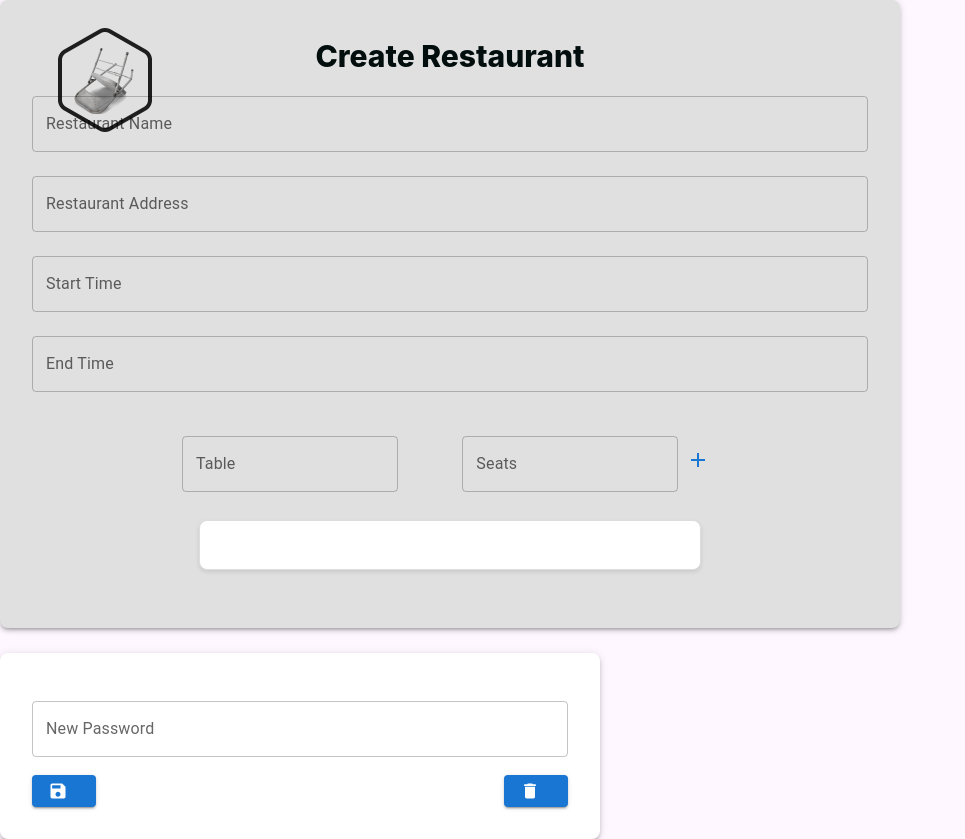
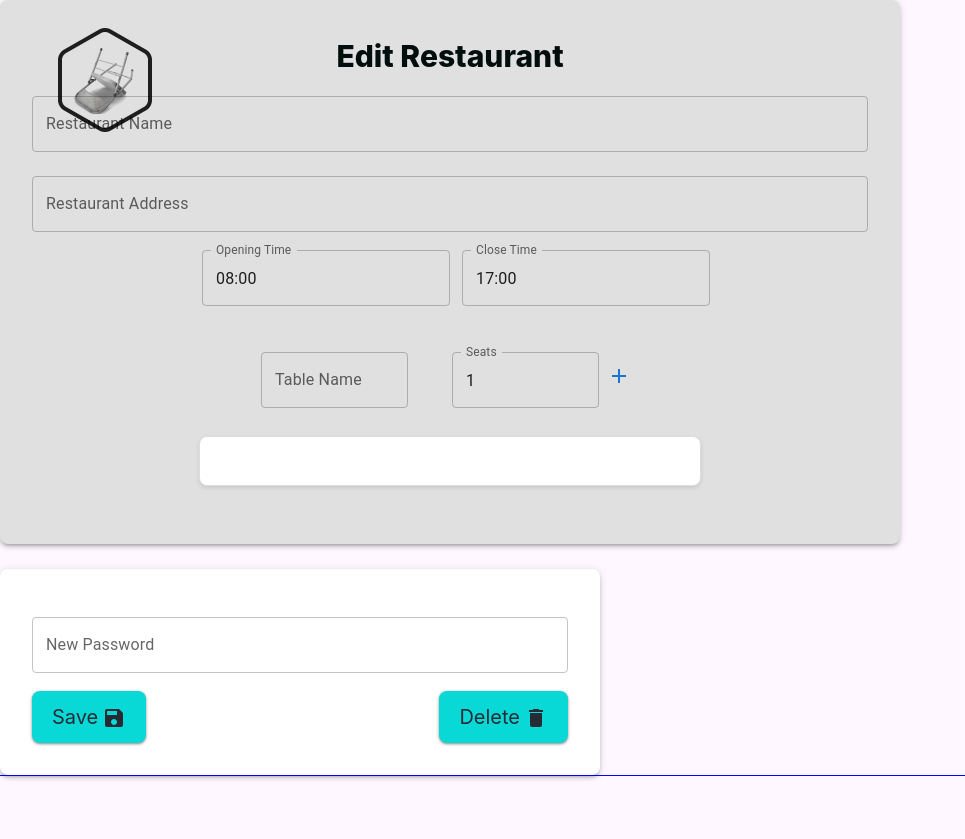
Before and after one commit to EricLi3/tables4u, a Next.js app: page /createRest in a window 1280 px wide. Shown: the whole page, without its empty margins (0-965 px from the left). After the commit the page ends 800 px from the top, so only its background shows below. Built offline with nearby package versions, Linux system fonts and the light colour scheme.

Commit message:
added time picker and did CSS

```diff
--- a/package.json
+++ b/package.json
@@ -3,7 +3,7 @@
   "version": "0.1.0",
   "private": true,
   "scripts": {
-    "dev": "next dev",
+    "dev": "WATCHPACK_POLLING=true next dev",
     "build": "next build",
     "start": "next start",
     "lint": "next lint",
--- a/src/app/globals.css
+++ b/src/app/globals.css
@@ -166,8 +166,7 @@ li {
 }
 
 .icon-padding {
-  margin: 4px 0px;
-  padding-left: 4px;
+  margin: 0px 0px 2px 4px;
 }
 
 .top-left-button {
@@ -198,6 +197,7 @@ li {
   width: 40vw;
 }
 
+/* TODO: make the login pages background box use the Box component */
 .login-fields {
   background-color: var(--gray);
   border-radius: 24px;
--- a/src/pages/createRest/editRest.css
+++ b/src/pages/createRest/editRest.css
@@ -22,6 +22,7 @@
 .table-item {
   display: flex;
   justify-content: space-between;
+  align-items: center;
   padding: 10px;
   border-bottom: 1px solid #ddd;
 }
--- a/src/pages/createRest/index.tsx
+++ b/src/pages/createRest/index.tsx
@@ -2,26 +2,39 @@ import React, { useState } from "react";
 import Link from "next/link";
 import { Box, TextField, Button, IconButton } from "@mui/material";
 import { Add, Save } from "@mui/icons-material";
-import DeleteIcon from '@mui/icons-material/Delete';
+import DeleteIcon from "@mui/icons-material/Delete";
 
+// For time and date picking
+import { Search } from "@mui/icons-material";
+import { LocalizationProvider } from "@mui/x-date-pickers/LocalizationProvider";
+import { AdapterDayjs } from "@mui/x-date-pickers/AdapterDayjs";
+import { MobileTimePicker } from "@mui/x-date-pickers/MobileTimePicker";
+import dayjs from "dayjs";
 
-import '@/app/globals.css';
+import "@/app/globals.css";
 import "./editRest.css";
 
-
 function EditRest() {
-
-    const [tablesAndSeats, setTablesAndSeats] = useState<{ table: string; seats: number }[]>([]);
+  const [tablesAndSeats, setTablesAndSeats] = useState<
+    { table: string; seats: number }[]
+  >([]);
 
   const [newTable, setNewTable] = useState("");
-    const [newSeats, setNewSeats] = useState("");
+  const [newSeats, setNewSeats] = useState("1");
 
   const handleAddTable = () => {
     if (newTable && newSeats) {
-            setTablesAndSeats([...tablesAndSeats, { table: newTable, seats: parseInt(newSeats) }]);
+      setTablesAndSeats([
+        ...tablesAndSeats,
+        { table: newTable, seats: parseInt(newSeats) },
+      ]);
       setNewTable("");
-            setNewSeats("");
+      setNewSeats("1");
     }
+  };
+
+  const handleDeleteTable = (index: number) => {
+    setTablesAndSeats(tablesAndSeats.filter((_, i) => i !== index));
   };
 
   return (
@@ -33,18 +46,18 @@ function EditRest() {
       </div>
       <Box
         sx={{
-                    width: '100%',
+          width: "100%",
           maxWidth: 900,
-                    bgcolor: 'grey.300',
+          bgcolor: "grey.300",
           p: 4,
           borderRadius: 2,
           boxShadow: 3,
-                    display: 'flex',
-                    flexDirection: 'column',
-                    alignItems: 'center',
+          display: "flex",
+          flexDirection: "column",
+          alignItems: "center",
         }}
       >
-                <h1>Create Restaurant</h1>
+        <h1>Edit Restaurant</h1>
         <TextField
           label="Restaurant Name"
           variant="outlined"
@@ -59,33 +72,45 @@ function EditRest() {
           margin="normal"
         />
 
-                <TextField
-                    label="Start Time"
-                    type="username"
-                    variant="outlined"
-                    fullWidth
-                    margin="normal"
+        <div className="centering-div div-horiz">
+          <br />
+          <LocalizationProvider dateAdapter={AdapterDayjs}>
+            <MobileTimePicker
+              label="Opening Time"
+              format="HH:mm"
+              views={["hours"]}
+              ampm={false}
+              defaultValue={dayjs().set("hour", 8).set("minute", 0)}
+              minTime={dayjs().set("hour", 0).set("minute", 0)} //TODO: Set minTime to restaurant opening hour
+              maxTime={dayjs().set("hour", 23).set("minute", 0)} //TODO: Set maxTime to restaurant closing hour
             />
-                <TextField
-                    label="End Time"
-                    type="username"
-                    variant="outlined"
-                    fullWidth
-                    margin="normal"
+
+            <MobileTimePicker
+              label="Close Time"
+              format="HH:mm"
+              views={["hours"]}
+              ampm={false}
+              defaultValue={dayjs().set("hour", 17).set("minute", 0)}
+              minTime={dayjs().set("hour", 0).set("minute", 0)} //TODO: Set minTime to restaurant opening hour
+              maxTime={dayjs().set("hour", 23).set("minute", 0)} //TODO: Set maxTime to restaurant closing hour
             />
+          </LocalizationProvider>
+        </div>
 
         <div className="InputTablesAndSeats">
           <TextField
-                        label="Table"
+            label="Table Name"
             value={newTable}
             onChange={(e) => setNewTable(e.target.value)}
             variant="outlined"
             fullWidth
             margin="normal"
           />
-                    <Box sx={{ width: '30%', height: 16 }} />
+          <Box sx={{ width: "30%", height: 16 }} />
           <TextField
             label="Seats"
+            type="number"
+            inputProps={{ min: 1, max: 8 }}
             value={newSeats}
             onChange={(e) => setNewSeats(e.target.value)}
             variant="outlined"
@@ -98,11 +123,21 @@ function EditRest() {
           </IconButton>
         </div>
 
-                <div className="TablesAndSeats" style={{ height: 'auto', minHeight: '50px' }}>
+        <div
+          className="TablesAndSeats"
+          style={{ height: "auto", minHeight: "50px" }}
+        >
           {tablesAndSeats.map((item, index) => (
             <div key={index} className="table-item">
               <span>{item.table}</span>
               <span>{item.seats} seats</span>
+              <Button
+                variant="contained"
+                color="primary"
+                className="button"
+                startIcon={<DeleteIcon />}
+                onClick={() => handleDeleteTable(index)}
+              ></Button>
             </div>
           ))}
         </div>
@@ -111,15 +146,15 @@ function EditRest() {
       <br></br>
       <Box
         sx={{
-                    width: '100%',
+          width: "100%",
           maxWidth: 600,
-                    bgcolor: 'white',
+          bgcolor: "white",
           p: 4,
           borderRadius: 2,
           boxShadow: 3,
-                    display: 'flex',
-                    flexDirection: 'column',
-                    alignItems: 'left',
+          display: "flex",
+          flexDirection: "column",
+          alignItems: "left",
         }}
       >
         <TextField
@@ -131,14 +166,16 @@ function EditRest() {
         />
 
         <div className="saveAndDelete">
-                    <Button variant="contained" color="primary" className="button" startIcon={<Save />}>
-                    </Button>
-                    <Button variant="contained" color="primary" className="button" startIcon={<DeleteIcon />}>
-                    </Button>
+          <button className="btn_secondary">
+            Save
+            <Save className="icon-padding" />
+          </button>
+          <button className="btn_secondary">
+            Delete
+            <DeleteIcon className="icon-padding" />
+          </button>
         </div>
       </Box>
-
-
     </main>
   );
 }
--- a/src/pages/index.tsx
+++ b/src/pages/index.tsx
@@ -67,8 +67,8 @@ export default function Home() {
                 views={["hours"]}
                 ampm={false}
                 defaultValue={dayjs().set("minute", 0)}
-                minTime={dayjs().set("hour", 0)} //TODO: Set minTime to restaurant opening hour
-                maxTime={dayjs().set("hour", 23)} //TODO: Set maxTime to restaurant closing hour
+                minTime={dayjs().set("hour", 0).set("minute", 0)} //TODO: Set minTime to restaurant opening hour
+                maxTime={dayjs().set("hour", 23).set("minute", 0)} //TODO: Set maxTime to restaurant closing hour
               />
             </LocalizationProvider>
           </div>
```
Lines whose indentation alone changed are shown as unchanged.
